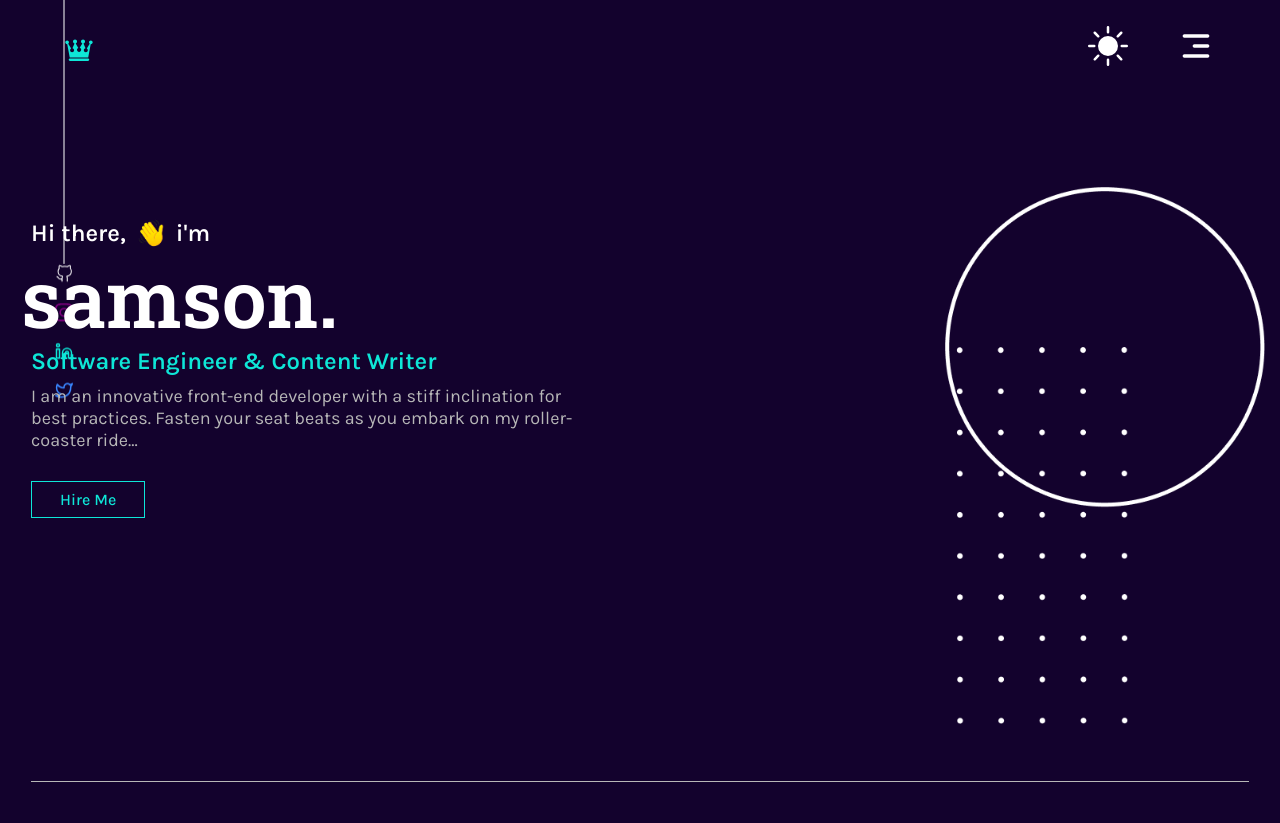
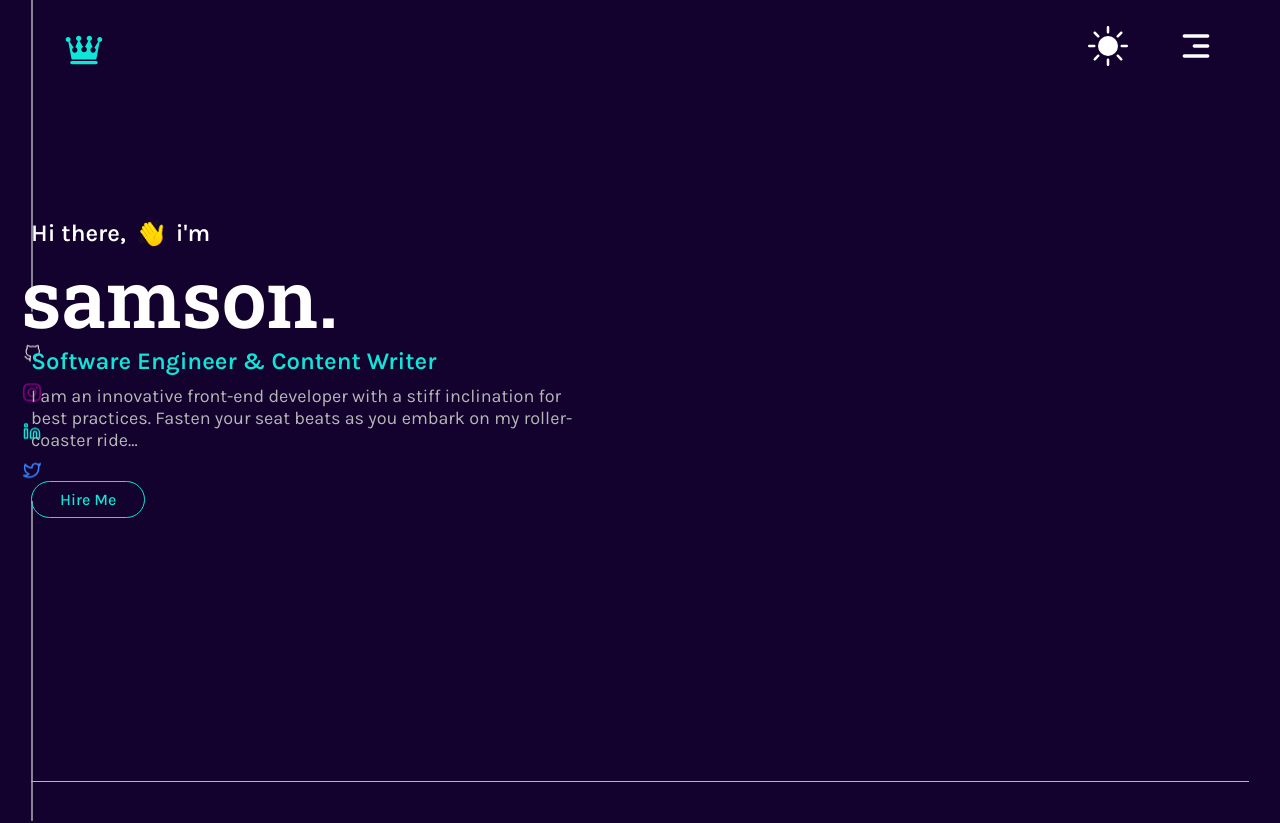
Before and after one commit to Alexkings47/portfolio, a React (Create React App) app: page / in a window 1280 px wide. Shown: the top 823 px of the page. Built offline with nearby package versions, Linux system fonts and the light colour scheme.

Commit message:
styles: styles and feat:allProjects

```diff
--- a/src/components/atoms/Button.jsx
+++ b/src/components/atoms/Button.jsx
@@ -15,7 +15,7 @@ const StyledButton = styled.button`
   font-weight: 500;
   font-size: 16px;
   border: 1px solid var(--cyan);
-  /* border-radius: 29px; */
+  border-radius: 29px;
   font-family: "Karla", sans-serif;
   color: var(--cyan);
 
--- a/src/components/molecules/Navbar.jsx
+++ b/src/components/molecules/Navbar.jsx
@@ -22,7 +22,7 @@ const Navbar = () => {
   const [theme, setTheme] = useState(true);
   return (
     <StyledNav>
-      <Typography textColor={"cyan"} size="30">
+      <Typography textColor={"cyan"} size="40">
         <GiQueenCrown />
       </Typography>
       <div className="flex-spaced" style={{ width: "8rem" }}>
--- a/src/components/Featured/FeaturedCard.jsx
+++ b/src/components/organisms/Featured/FeaturedCard.jsx
@@ -1,6 +1,6 @@
 import React from "react";
 import styled from "styled-components";
-import { Typography } from "../atoms/Typography/Typography";
+import { Typography } from "../../atoms/Typography/Typography";
 import { VscGithubAlt } from "react-icons/vsc";
 import { FiExternalLink } from "react-icons/fi";
 
--- a/src/components/organisms/Header.jsx
+++ b/src/components/organisms/Header.jsx
@@ -16,7 +16,7 @@ const StyledHeader = styled.header`
   width: 100%;
   height: calc(100vh - 50px);
   justify-content: space-between;
-  background: url(${bgimg}) no-repeat 100% 50%;
+  /* background: url(${bgimg}) no-repeat 100% 50%; */
   background-size: 20rem;
   position: relative;
 
--- a/src/components/organisms/SocialMedia.jsx
+++ b/src/components/organisms/SocialMedia.jsx
@@ -10,40 +10,45 @@ const StyledDiv = styled.div`
       transform: translateY(5rem);
     }
     100% {
-      transform: translateY(1rem);
+      transform: translateY(0);
     }
   }
 
   font-size: 18px;
   position: fixed;
-  top: 2rem;
+  top:0;
   left: 0;
-  margin-left: -11rem;
+  margin-left: -8rem;
   animation: move linear 4s none infinite;
   animation-delay: 3000ms;
 
   .media-icons {
     margin-bottom: 1rem;
   }
-  .horizontal-line {
+  .horizontal-line,
+  .horizontal-line-top {
     transform: rotate(90deg);
     border-bottom: 1px solid white;
     height: 1px;
-    width: 60vh;
-    margin-bottom: 15rem;
+    width: 20rem;
+    margin-top: 10rem;
+  }
+  .horizontal-line-top {
+    margin-bottom: 12rem;
   }
 `;
 
-export const SocialMedia = ({className }) => {
+export const SocialMedia = ({ className }) => {
   return (
     <StyledDiv className={`flex-column-spaced`}>
-     <div className="horizontal-line"></div>
-    <MediaIcons className={className}/>
+      <div className="horizontal-line-top"></div>
+      <MediaIcons className={className} />
+      <div className="horizontal-line"></div>
     </StyledDiv>
   );
 };
 
-export const MediaIcons = ({className}) => {
+export const MediaIcons = ({ className }) => {
   return (
     <div className={className || "flex-column-spaced"}>
       <a href="." style={{ color: "white" }} className="media-icons">
--- a/src/pages/Home/Index.jsx
+++ b/src/pages/Home/Index.jsx
@@ -1,6 +1,6 @@
 import React from "react";
 import styled from "styled-components";
-import Featured from "../../components/molecules/Featured";
+import Featured from "../../components/organisms/Featured/Featured";
 import Navbar from "../../components/molecules/Navbar";
 import Container from "../../components/organisms/Container";
 import { SocialMedia } from "../../components/organisms/SocialMedia";
```
Also changed, not shown: src/components/organisms/AllProjects/AllProjects.jsx (added, +7 -0 lines), src/components/organisms/Featured/Featured.jsx (renamed from src/components/molecules/Featured.jsx, +4 -4 lines).
